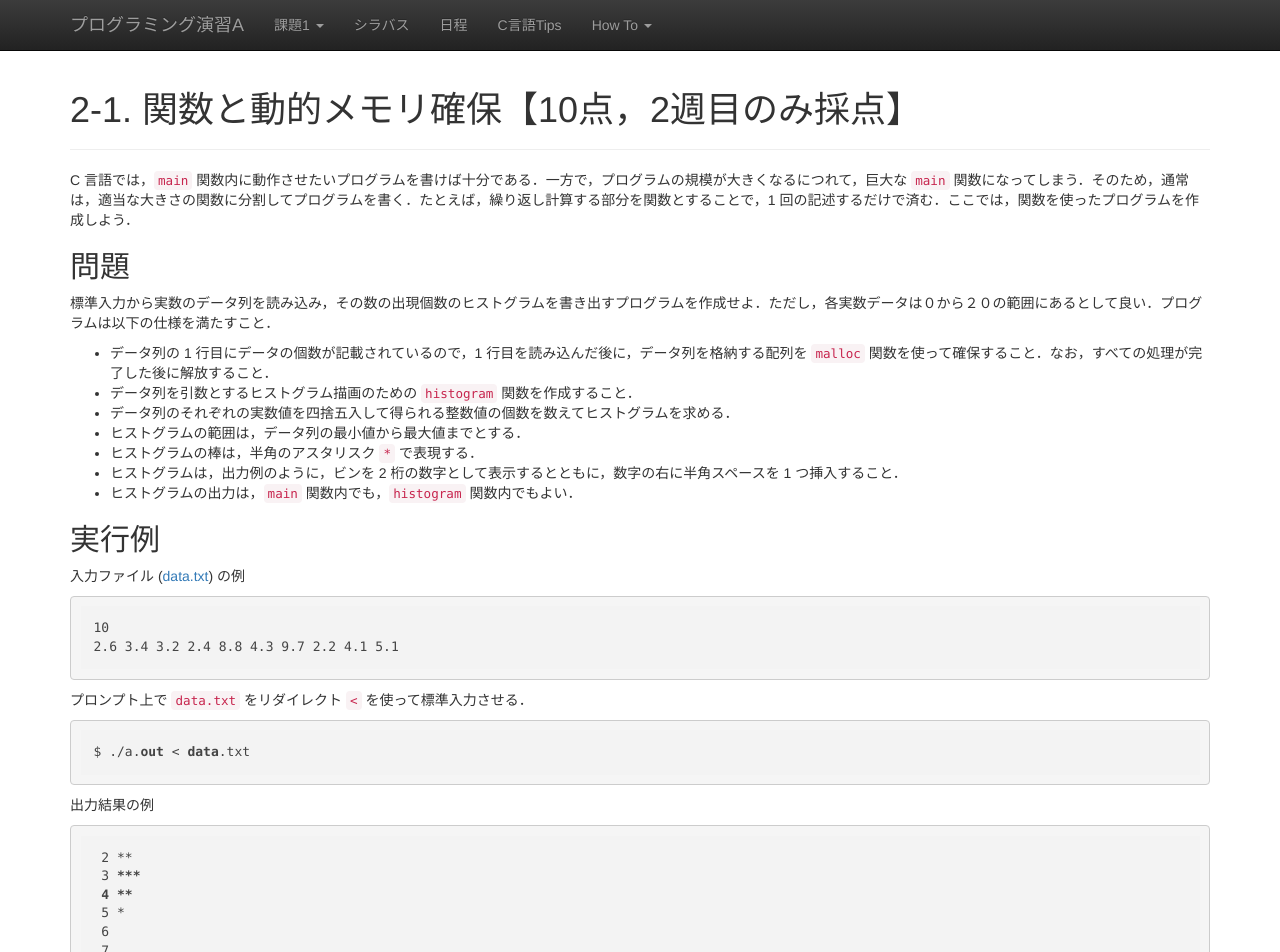
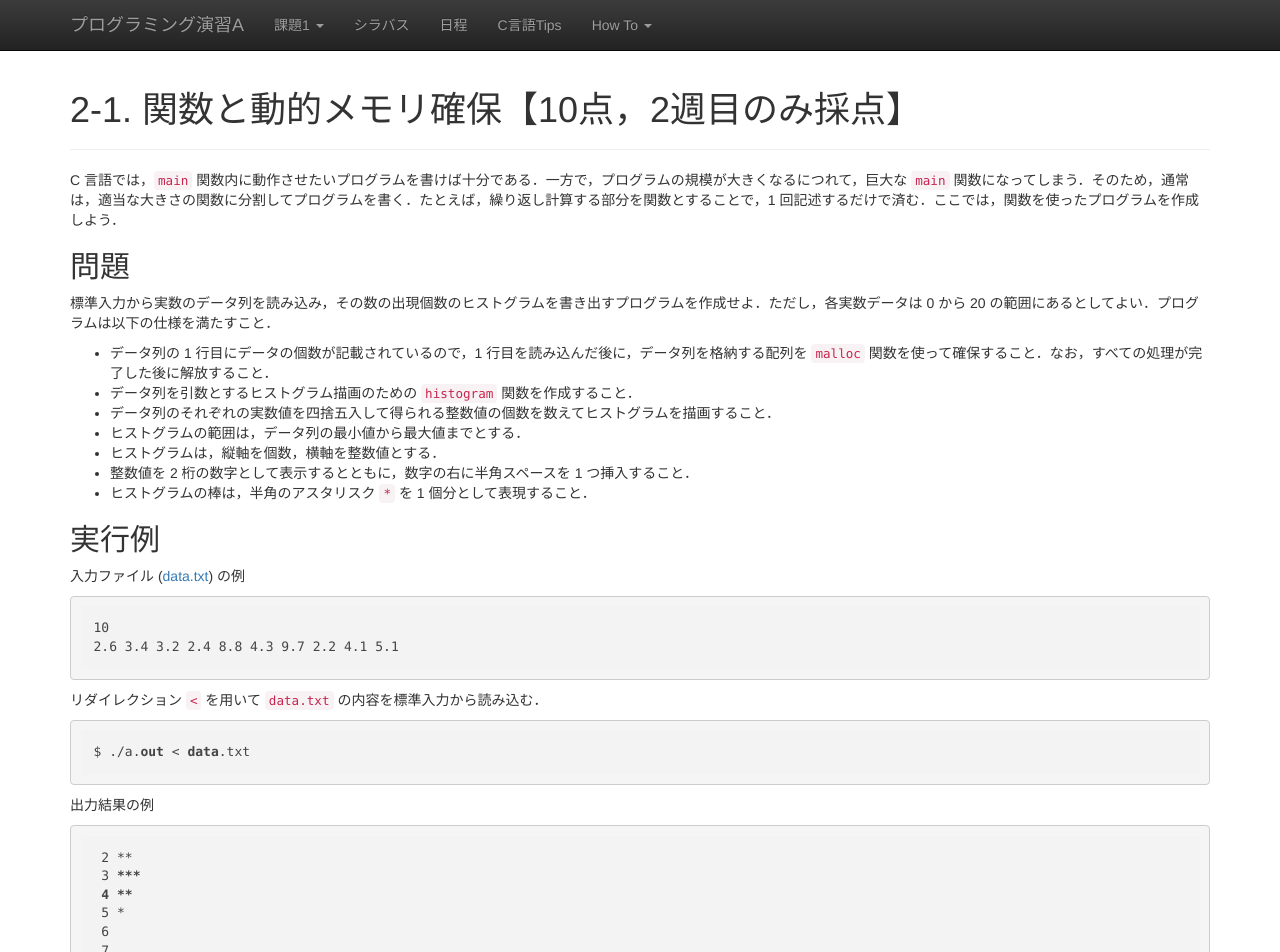
Before and after one commit to ecei-tohoku/ppa-public, a Jekyll site: the page built from kadai2/p21.md, in a window 1280 px wide and 1400 px high. Shown: the top 952 px of the window. Built offline with Jekyll 4.4.1, drawn with Linux system fonts in a browser that asks for light colours; nearby versions of some CDN libraries; some of the changed text lies outside the part shown.

Commit message:
Update p21.md

````diff
--- a/kadai2/p21.md
+++ b/kadai2/p21.md
@@ -3,19 +3,19 @@
 title: 2-1. 関数と動的メモリ確保【10点，2週目のみ採点】
 ---
 
-C 言語では，`main` 関数内に動作させたいプログラムを書けば十分である．一方で，プログラムの規模が大きくなるにつれて，巨大な `main` 関数になってしまう．そのため，通常は，適当な大きさの関数に分割してプログラムを書く．たとえば，繰り返し計算する部分を関数とすることで，1 回の記述するだけで済む．ここでは，関数を使ったプログラムを作成しよう．
+C 言語では，`main` 関数内に動作させたいプログラムを書けば十分である．一方で，プログラムの規模が大きくなるにつれて，巨大な `main` 関数になってしまう．そのため，通常は，適当な大きさの関数に分割してプログラムを書く．たとえば，繰り返し計算する部分を関数とすることで，1 回記述するだけで済む．ここでは，関数を使ったプログラムを作成しよう．
 
 ## 問題
 
-標準入力から実数のデータ列を読み込み，その数の出現個数のヒストグラムを書き出すプログラムを作成せよ．ただし，各実数データは０から２０の範囲にあるとして良い．プログラムは以下の仕様を満たすこと．
+標準入力から実数のデータ列を読み込み，その数の出現個数のヒストグラムを書き出すプログラムを作成せよ．ただし，各実数データは 0 から 20 の範囲にあるとしてよい．プログラムは以下の仕様を満たすこと．
 
 - データ列の 1 行目にデータの個数が記載されているので，1 行目を読み込んだ後に，データ列を格納する配列を `malloc` 関数を使って確保すること．なお，すべての処理が完了した後に解放すること．
 - データ列を引数とするヒストグラム描画のための `histogram` 関数を作成すること．
-- データ列のそれぞれの実数値を四捨五入して得られる整数値の個数を数えてヒストグラムを求める．
+- データ列のそれぞれの実数値を四捨五入して得られる整数値の個数を数えてヒストグラムを描画すること．
 - ヒストグラムの範囲は，データ列の最小値から最大値までとする．
-- ヒストグラムの棒は，半角のアスタリスク `*` で表現する．
-- ヒストグラムは，出力例のように，ビンを 2 桁の数字として表示するとともに，数字の右に半角スペースを 1 つ挿入すること．
-- ヒストグラムの出力は，`main` 関数内でも，`histogram` 関数内でもよい．
+- ヒストグラムは，縦軸を個数，横軸を整数値とする．
+- 整数値を 2 桁の数字として表示するとともに，数字の右に半角スペースを 1 つ挿入すること．
+- ヒストグラムの棒は，半角のアスタリスク `*` を 1 個分として表現すること．
 
 
 ## 実行例
@@ -27,7 +27,7 @@
 2.6 3.4 3.2 2.4 8.8 4.3 9.7 2.2 4.1 5.1
 ```
 
-プロンプト上で `data.txt` をリダイレクト `<` を使って標準入力させる．
+リダイレクション `<` を用いて `data.txt` の内容を標準入力から読み込む．
 
 ```
 $ ./a.out < data.txt
@@ -46,3 +46,10 @@
  9 *
 10 *
 ```
+
+## ヒストグラム
+
+ヒストグラムは，縦軸に度数，横軸に階級（ビン）をとったグラフの一種である．データの頻度を視覚的に調べるときに用いられ，度数分布とも言われる．
+下図は，[Wikipedia](https://ja.wikipedia.org/wiki/%E3%83%92%E3%82%B9%E3%83%88%E3%82%B0%E3%83%A9%E3%83%A0) で例として使われているヒストグラムである．これは，アメリカで 1973 年から 1978 年にかけて事故死した人数を月毎に集計したものであり，横軸は各月に事故死した人数を 500 人毎に区切った階級を，縦軸は各階級に属する月の数（＝度数）を表している．
+
+![ヒストグラム](https://upload.wikimedia.org/wikipedia/commons/thumb/1/17/UsaccHistogram.svg/495px-UsaccHistogram.svg.png)
````
